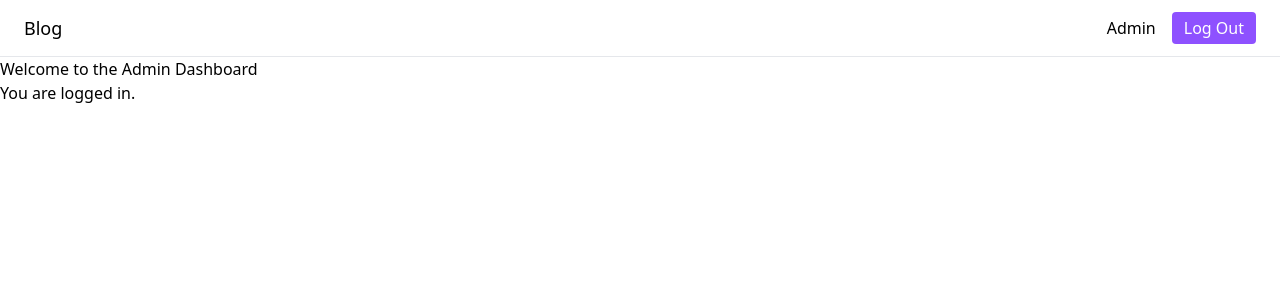
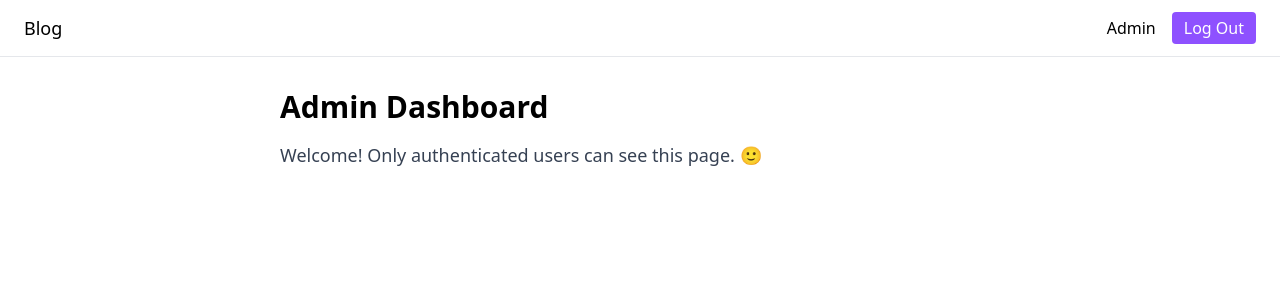
Before and after one commit to millan-figueroa-pscoursework/lab-10.4-dyanimc-routing, a React (Vite) app: page /login in a window 1280 px wide. Both pictures are taken after a click on the button "Log In". Shown: the top 300 px of the page. Built offline with nearby package versions, Linux system fonts and the light colour scheme.

Commit message:
Adds NotFoundPage and imports into App. Adds styles to AdminPage, updates styles in NavBar component, updates README and todo list.

```diff
--- a/src/App.tsx
+++ b/src/App.tsx
@@ -1,4 +1,5 @@
 import { Routes, Route } from "react-router-dom";
+import NotFoundPage from "./pages/NotFoundPage";
 import BlogIndexPage from "./pages/BlogIndexPage";
 import BlogPostPage from "./pages/BlogPostPage";
 import LoginPage from "./pages/LoginPage";
@@ -12,6 +13,7 @@ function App() {
       <Navbar />
 
       <Routes>
+        <Route path="*" element={<NotFoundPage />} />
         <Route path="/blog" element={<BlogIndexPage />} />
         <Route path="/blog/:slug" element={<BlogPostPage />} />
         <Route path="/login" element={<LoginPage />} />
--- a/src/components/Navbar.tsx
+++ b/src/components/Navbar.tsx
@@ -26,7 +26,7 @@ export default function Navbar() {
             </Link>
             <button
               onClick={handleLogout}
-              className="bg-violet-500 text-white px-3 py-1 rounded hover:bg-red-600"
+              className="bg-violet-500 text-white px-3 py-1 rounded hover:bg-violet-800"
             >
               Log Out
             </button>
--- a/src/pages/AdminPage.tsx
+++ b/src/pages/AdminPage.tsx
@@ -1,8 +1,12 @@
+import PageContainer from "../components/PageContainer";
+
 export default function AdminPage() {
   return (
-    <main>
-      <h1>Welcome to the Admin Dashboard</h1>
-      <p>You are logged in.</p>
-    </main>
+    <PageContainer>
+      <h1 className="text-3xl font-bold mb-4">Admin Dashboard</h1>
+      <p className="text-lg text-gray-700">
+        Welcome! Only authenticated users can see this page. 🙂
+      </p>
+    </PageContainer>
   );
 }
--- /dev/null
+++ b/src/pages/NotFoundPage.tsx
@@ -0,0 +1,15 @@
+import PageContainer from "../components/PageContainer";
+import { Link } from "react-router-dom";
+
+export default function NotFoundPage() {
+  return (
+    <PageContainer>
+      <h1 className="text-4xl font-bold text-violet-600 mb-4">
+        404 - Page Not Found
+      </h1>
+      <Link to="/blog" className="text-violet-600 underline">
+        Return to Blog
+      </Link>
+    </PageContainer>
+  );
+}
```
Also changed, not shown: 2 other files (tests, documents, lock files or other folders).
